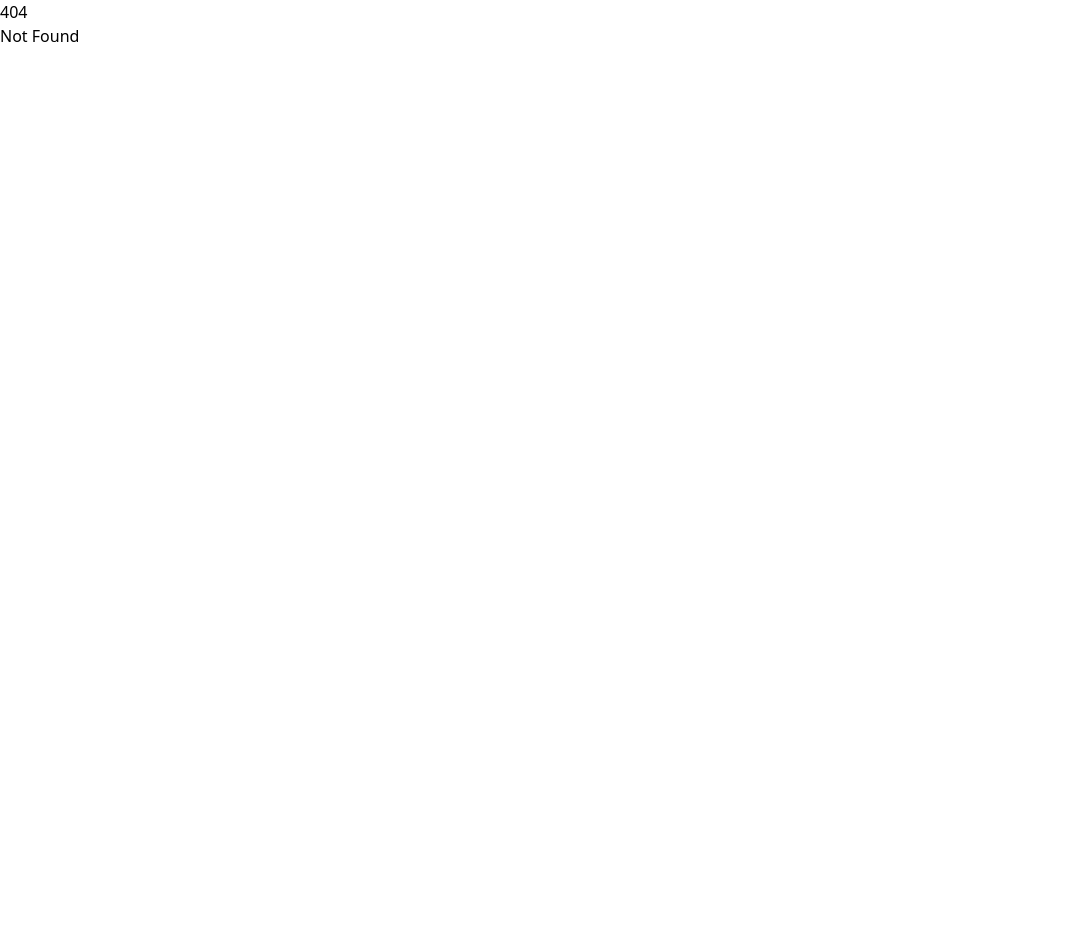
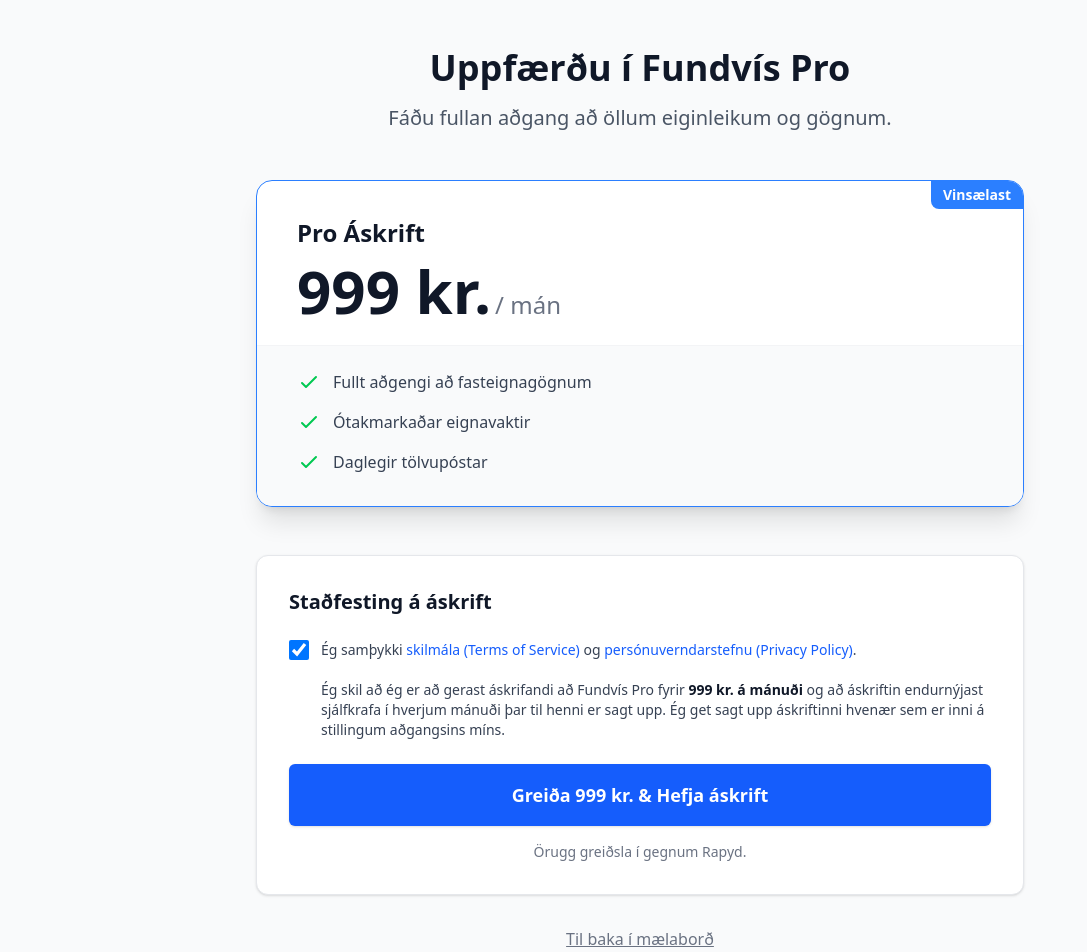
Before and after one commit to magnimar/properties-by-magni, a SvelteKit app in the folder frontend/: page /upgrade in a window 1280 px wide. Before the commit this address had no page. Shown: the top 952 px of the page, without its empty margins (0-1087 px from the left). Before the commit the page ends 800 px from the top, so only its background shows below. Built offline with nearby package versions, Linux system fonts and the light colour scheme.

Commit message:
feat: add mock upgrade page and button for Rapyd compliance screenshots

```diff
--- a/frontend/src/routes/dashboard/+page.svelte
+++ b/frontend/src/routes/dashboard/+page.svelte
@@ -643,6 +643,7 @@
     {#if user}
         {#if !user.is_pro}
             <div class="bg-yellow-50 border-l-4 border-yellow-400 p-4 mb-8 mt-12 rounded-md shadow-sm">
+                <div class="flex items-center justify-between w-full">
                     <div class="flex">
                         <div class="flex-shrink-0">
                             <svg class="h-5 w-5 text-yellow-400" viewBox="0 0 20 20" fill="currentColor">
@@ -653,6 +654,12 @@
                             <p class="text-sm text-yellow-700 font-medium">
                                 Þú ert á prufureikning, til þess að hafa fullt aðgengi að öllum eiginleikum síðunnar verður þú að kaupa áskrift.
                             </p>
+                        </div>
+                    </div>
+                    <div class="ml-4">
+                        <button class="bg-yellow-500 hover:bg-yellow-600 text-white font-bold py-2 px-4 rounded shadow">
+                            Kaupa áskrift
+                        </button>
                     </div>
                 </div>
             </div>
--- /dev/null
+++ b/frontend/src/routes/upgrade/+page.svelte
@@ -0,0 +1,108 @@
+<script>
+    import { onMount } from 'svelte';
+    let termsAccepted = $state(true);
+    let selectedPlan = $state('pro');
+
+    function handleSubscribe() {
+        if (!termsAccepted) {
+            alert("You must agree to the terms.");
+            return;
+        }
+        alert("Proceeding to Rapyd Checkout...");
+    }
+</script>
+
+<div class="min-h-screen bg-gray-50 py-12 px-4 sm:px-6 lg:px-8">
+    <div class="max-w-3xl mx-auto">
+        <div class="text-center mb-12">
+            <h1 class="text-4xl font-extrabold text-gray-900 mb-4">Uppfærðu í Fundvís Pro</h1>
+            <p class="text-xl text-gray-600">Fáðu fullan aðgang að öllum eiginleikum og gögnum.</p>
+        </div>
+
+        <!-- Pricing Table -->
+        <div class="bg-white rounded-2xl shadow-xl overflow-hidden mb-12 border border-blue-500">
+            <div class="px-6 py-8 sm:p-10 sm:pb-6 relative">
+                <div class="absolute top-0 right-0 bg-blue-500 text-white font-bold px-3 py-1 text-sm rounded-bl-lg">
+                    Vinsælast
+                </div>
+                <div>
+                    <h3 class="text-2xl leading-6 font-semibold text-gray-900" id="tier-pro">
+                        Pro Áskrift
+                    </h3>
+                    <div class="mt-4 flex items-baseline text-6xl font-extrabold text-gray-900">
+                        999 kr.
+                        <span class="ml-1 text-2xl font-medium text-gray-500">
+                            / mán
+                        </span>
+                    </div>
+                </div>
+            </div>
+            <div class="px-6 pt-6 pb-8 sm:px-10 bg-gray-50 border-t border-gray-100">
+                <ul class="space-y-4">
+                    <li class="flex items-start">
+                        <div class="flex-shrink-0">
+                            <svg class="h-6 w-6 text-green-500" fill="none" viewBox="0 0 24 24" stroke="currentColor">
+                                <path stroke-linecap="round" stroke-linejoin="round" stroke-width="2" d="M5 13l4 4L19 7" />
+                            </svg>
+                        </div>
+                        <p class="ml-3 text-base text-gray-700">Fullt aðgengi að fasteignagögnum</p>
+                    </li>
+                    <li class="flex items-start">
+                        <div class="flex-shrink-0">
+                            <svg class="h-6 w-6 text-green-500" fill="none" viewBox="0 0 24 24" stroke="currentColor">
+                                <path stroke-linecap="round" stroke-linejoin="round" stroke-width="2" d="M5 13l4 4L19 7" />
+                            </svg>
+                        </div>
+                        <p class="ml-3 text-base text-gray-700">Ótakmarkaðar eignavaktir</p>
+                    </li>
+                    <li class="flex items-start">
+                        <div class="flex-shrink-0">
+                            <svg class="h-6 w-6 text-green-500" fill="none" viewBox="0 0 24 24" stroke="currentColor">
+                                <path stroke-linecap="round" stroke-linejoin="round" stroke-width="2" d="M5 13l4 4L19 7" />
+                            </svg>
+                        </div>
+                        <p class="ml-3 text-base text-gray-700">Daglegir tölvupóstar</p>
+                    </li>
+                </ul>
+            </div>
+        </div>
+
+        <!-- Checkout / Terms Agreement Section -->
+        <div class="bg-white p-8 rounded-xl shadow border border-gray-200">
+            <h3 class="text-xl font-bold text-gray-900 mb-6">Staðfesting á áskrift</h3>
+
+            <div class="flex items-start mb-6">
+                <div class="flex items-center h-5">
+                    <input
+                        id="terms"
+                        name="terms"
+                        type="checkbox"
+                        bind:checked={termsAccepted}
+                        class="focus:ring-blue-500 h-5 w-5 text-blue-600 border-gray-300 rounded cursor-pointer"
+                    />
+                </div>
+                <div class="ml-3 text-sm">
+                    <label for="terms" class="font-medium text-gray-700 cursor-pointer">
+                        Ég samþykki <a href="/compliance/TERMS.md" class="text-blue-600 hover:underline">skilmála (Terms of Service)</a> og <a href="/compliance/PRIVACY.md" class="text-blue-600 hover:underline">persónuverndarstefnu (Privacy Policy)</a>.
+                        <br/><br/>
+                        Ég skil að ég er að gerast áskrifandi að Fundvís Pro fyrir <strong class="text-gray-900">999 kr. á mánuði</strong> og að áskriftin endurnýjast sjálfkrafa í hverjum mánuði þar til henni er sagt upp. Ég get sagt upp áskriftinni hvenær sem er inni á stillingum aðgangsins míns.
+                    </label>
+                </div>
+            </div>
+
+            <button
+                onclick={handleSubscribe}
+                class="w-full flex justify-center py-4 px-4 border border-transparent rounded-md shadow-sm text-lg font-bold text-white bg-blue-600 hover:bg-blue-700 focus:outline-none focus:ring-2 focus:ring-offset-2 focus:ring-blue-500 transition-colors"
+            >
+                Greiða 999 kr. & Hefja áskrift
+            </button>
+            <div class="mt-4 text-center text-sm text-gray-500">
+               Örugg greiðsla í gegnum Rapyd.
+            </div>
+        </div>
+
+        <div class="mt-8 text-center">
+             <a href="/dashboard" class="text-gray-500 hover:text-gray-700 underline">Til baka í mælaborð</a>
+        </div>
+    </div>
+</div>
```
Lines whose indentation alone changed are shown as unchanged.
